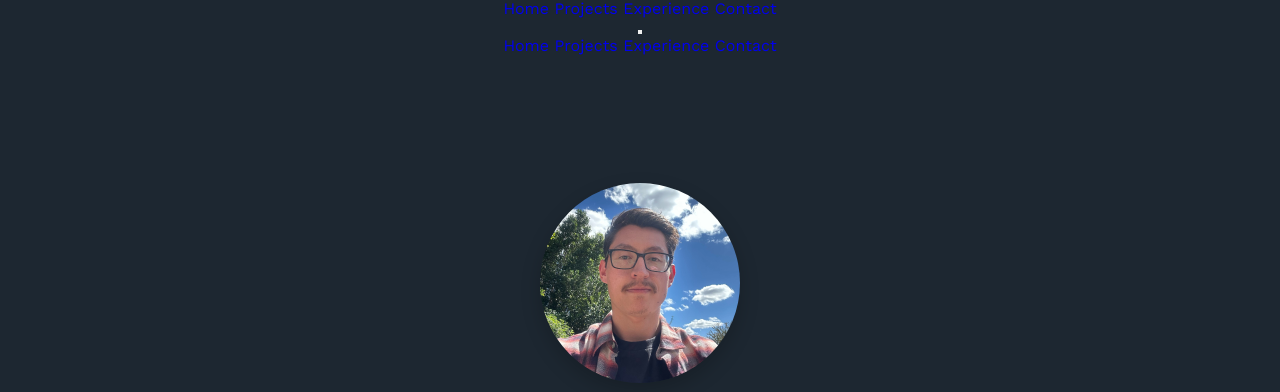
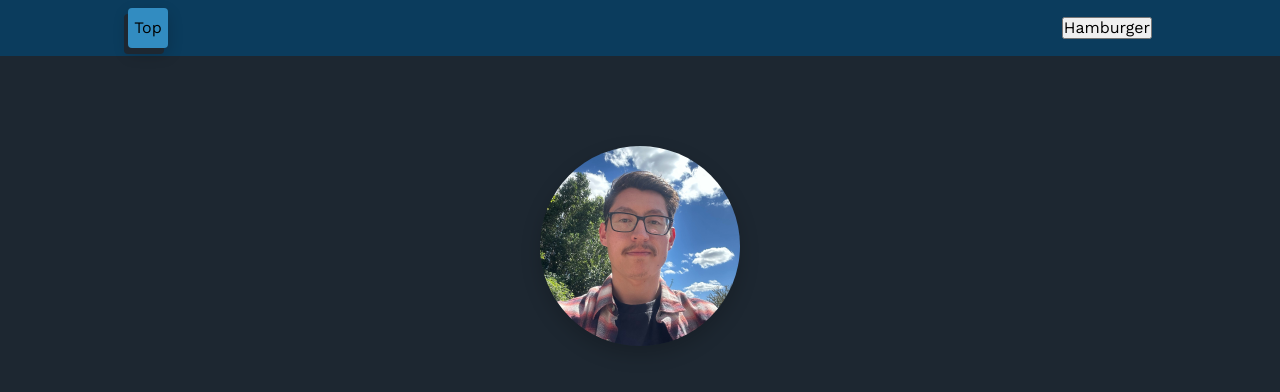
Before and after one commit to jdeebs/portfolio-website, a plain HTML site: page index.html in a window 1280 px wide. Shown: the top 392 px of the page. Drawn offline with nearby package versions, Linux system fonts and the light colour scheme.

Commit message:
Add nav bar styling

```diff
--- a/index.html
+++ b/index.html
@@ -18,12 +18,14 @@
     <header>
       <div class="container">
         <nav>
-          <a href="#">Home</a>
+          <button class="top">Top
+          </button>
+          <!-- <a href="#">Home</a>
           <a href="#">Projects</a>
           <a href="#">Experience</a>
-          <a href="#">Contact</a>
+          <a href="#">Contact</a> -->
         </nav>
-        <button class="hamburger">
+        <button class="hamburger">Hamburger
           <span class="bar"></span>
         </button>
       </div>
--- a/styles/scss/main.scss
+++ b/styles/scss/main.scss
@@ -33,6 +33,38 @@ body {
   background-color: var(--background);
   color: var(--text-color);
   text-align: center;
+}
+
+header {
+  color: var(--background);
+  position: fixed;
+  top: 0;
+  left: 0;
+  width: 100%;
+  z-index: 99;
+  background-color: var(--primary);
+
+  .container {
+    padding-top: var(--spacing-xs);
+    padding-bottom: var(--spacing-xs);
+    display: flex;
+    justify-content: space-between;
+    align-items: center;
+
+    .top {
+      width: 40px;
+      height: 40px;
+      border: none;
+      background-color: var(--secondary);
+      border-radius: 4px;
+      box-shadow: -4px 6px 0 var(--background), 0 6px 15px rgba(0, 0, 0, 0.2);
+    }
+    nav {
+      display: grid;
+      grid-gap: var(--spacing-xs);
+      grid-template-columns: repeat(4, auto);
+    }
+  }
 }
 
 .landing {
```
Also changed, not shown: styles/css/main.css, 1 other file. Lines whose indentation alone changed are shown as unchanged.
